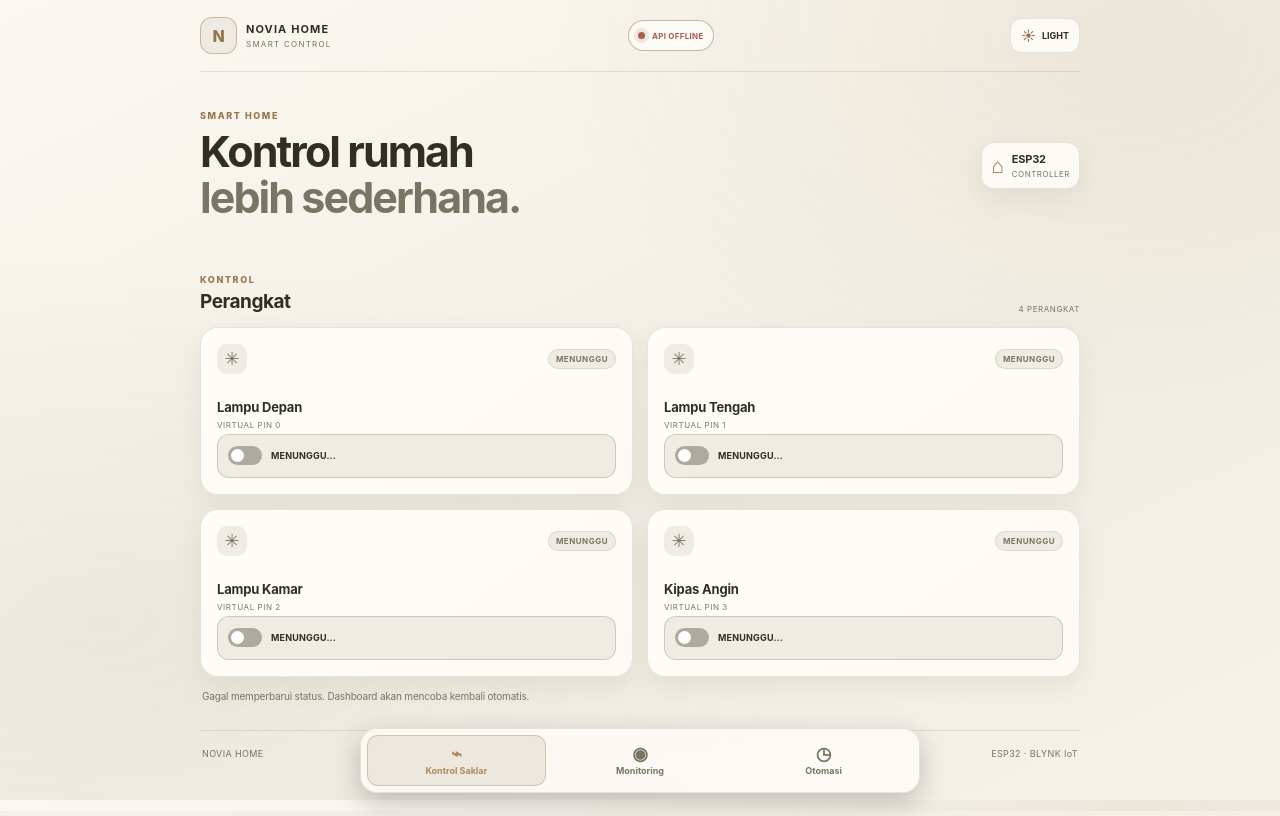
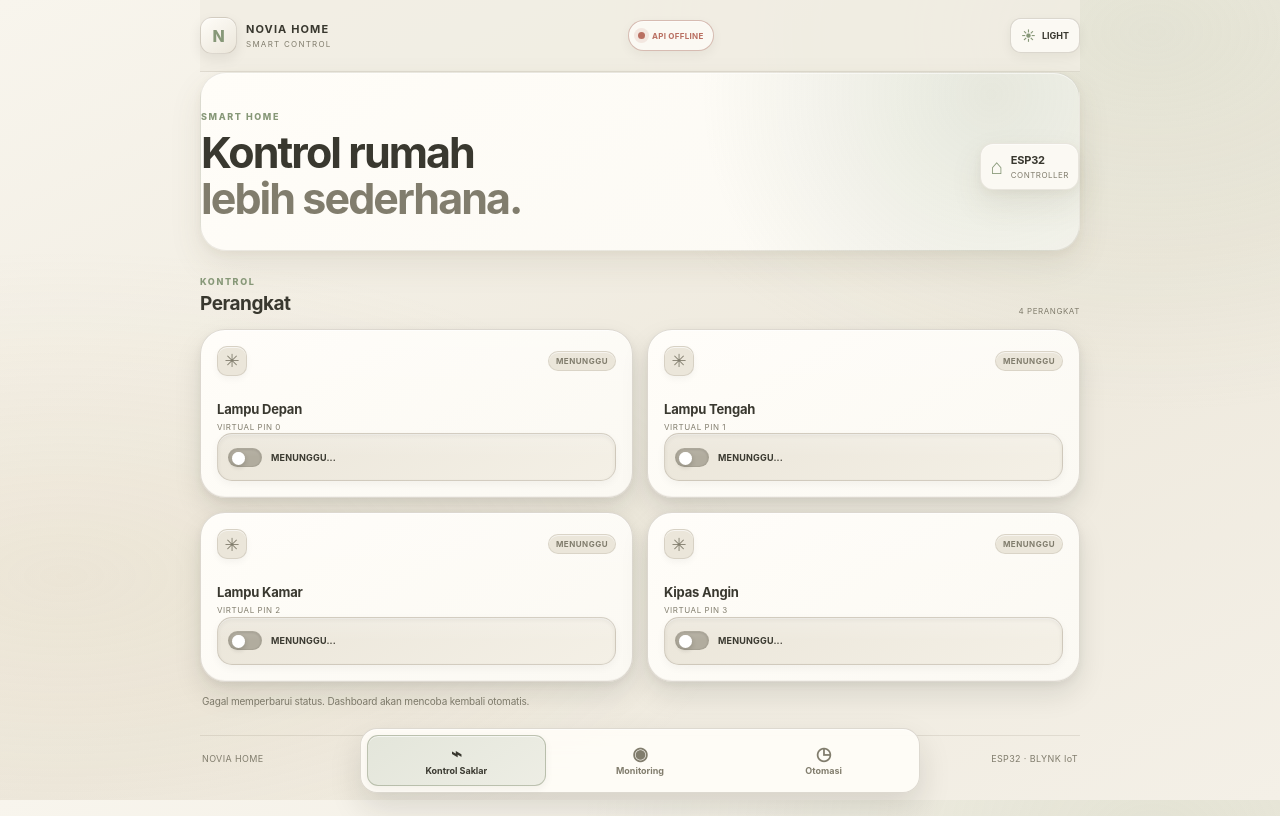
Before and after one commit to ryotjz-commits/NOVIA-HOME-V4-DASHBOARD, a plain HTML site: page index.html in a window 1280 px wide. Both pictures are taken after a click on the button "Aktifkan Light Mode". Drawn offline with Linux system fonts and the light colour scheme; no server answers.

Commit message:
Add files via upload

```diff
--- a/css/style.css
+++ b/css/style.css
@@ -7,52 +7,52 @@
 ========================================================= */
 
 /* 01. COLOR TOKENS */
-/* Earth-tone design tokens: one source of truth for both themes. */
+/* 01. COLOR TOKENS — SOFT PASTEL EARTH / CERAMIC */
 :root {
   color-scheme: dark;
-  --bg: #171812;
-  --surface: #202219;
-  --surface-light: #292b20;
-  --surface-raised: #303126;
-  --surface-soft: #25271e;
-  --border: rgba(205, 190, 151, .15);
-  --border-strong: rgba(205, 190, 151, .25);
-  --line: rgba(205, 190, 151, .15);
-  --text: #eee9dc;
-  --muted: #aaa58f;
-  --accent: #b58b5a;        /* warm sand */
-  --accent-strong: #c9a474;
-  --accent-dark: #80613e;
-  --warning: #d5ad6e;
-  --danger: #c77b68;
-  --success: #8fa77b;
-  --shadow: 0 12px 30px rgba(0, 0, 0, .24);
-  --radius-sm: 10px;
-  --radius-md: 14px;
-  --radius-lg: 18px;
-  --transition: 180ms ease;
-  --ease: 180ms ease;
+  --bg: #252820;
+  --surface: #30342b;
+  --surface-light: #3b4035;
+  --surface-raised: #414638;
+  --surface-soft: #292d25;
+  --border: rgba(226, 218, 197, .14);
+  --border-strong: rgba(226, 218, 197, .24);
+  --line: rgba(226, 218, 197, .13);
+  --text: #f0eddf;
+  --muted: #b9b39f;
+  --accent: #a8b89a;
+  --accent-strong: #bdcbaa;
+  --accent-dark: #687d5e;
+  --warning: #d8bd8a;
+  --danger: #d58d7d;
+  --success: #a9c9a4;
+  --shadow: 0 15px 34px rgba(12, 14, 9, .24), 0 3px 9px rgba(12, 14, 9, .12);
+  --radius-sm: 12px;
+  --radius-md: 17px;
+  --radius-lg: 23px;
+  --transition: 220ms cubic-bezier(.2,.7,.2,1);
+  --ease: 220ms cubic-bezier(.2,.7,.2,1);
 }
 
 html[data-theme="light"] {
   color-scheme: light;
-  --bg: #f3f0e7;
-  --surface: #fbfaf5;
-  --surface-light: #eeeade;
+  --bg: #f2eee4;
+  --surface: #fbf9f3;
+  --surface-light: #f4f0e6;
   --surface-raised: #fffdf8;
-  --surface-soft: #efede3;
-  --border: rgba(91, 83, 59, .14);
-  --border-strong: rgba(91, 83, 59, .24);
-  --line: rgba(91, 83, 59, .14);
-  --text: #302f25;
-  --muted: #777563;
-  --accent: #98764d;
-  --accent-strong: #ad895c;
-  --accent-dark: #765a39;
-  --warning: #9a743e;
-  --danger: #a95e4d;
-  --success: #607c50;
-  --shadow: 0 10px 26px rgba(67, 59, 39, .08);
+  --surface-soft: #ebe6da;
+  --border: rgba(105, 94, 72, .13);
+  --border-strong: rgba(105, 94, 72, .22);
+  --line: rgba(105, 94, 72, .12);
+  --text: #39382f;
+  --muted: #817d6d;
+  --accent: #879878;
+  --accent-strong: #9bab88;
+  --accent-dark: #657a58;
+  --warning: #a88757;
+  --danger: #b96f61;
+  --success: #64876a;
+  --shadow: 0 14px 32px rgba(102, 87, 61, .10), 0 3px 9px rgba(102, 87, 61, .055);
 }
 
 /* 02. RESET & DOCUMENT */
@@ -76,25 +76,19 @@ body {
 }
 html:not([data-theme="light"]) body {
   background:
-    radial-gradient(ellipse at 88% 5%, rgba(181, 139, 90, .12), transparent 36%),
-    radial-gradient(ellipse at 5% 78%, rgba(112, 119, 79, .10), transparent 40%),
-    linear-gradient(155deg, #14150f 0%, #1c1e16 55%, #171812 100%);
+    radial-gradient(ellipse at 88% 4%, rgba(168,184,154,.13), transparent 34%),
+    radial-gradient(ellipse at 4% 72%, rgba(190,166,128,.08), transparent 38%),
+    linear-gradient(155deg, #20231d 0%, #2b2f26 54%, #252820 100%);
   background-attachment: fixed;
 }
 html[data-theme="light"] body {
   background:
-    radial-gradient(ellipse at 88% 5%, rgba(181, 139, 90, .10), transparent 36%),
-    radial-gradient(ellipse at 8% 78%, rgba(137, 142, 103, .07), transparent 42%),
-    linear-gradient(155deg, #faf8f0 0%, #f0eee4 58%, #f5f2e9 100%);
+    radial-gradient(ellipse at 90% 4%, rgba(185,196,169,.24), transparent 35%),
+    radial-gradient(ellipse at 5% 72%, rgba(214,195,160,.17), transparent 40%),
+    linear-gradient(155deg, #f8f5ed 0%, #eee9dd 58%, #f4f0e7 100%);
   background-attachment: fixed;
 }
 button, select, input { font: inherit; -webkit-tap-highlight-color: transparent; }
-select, input, textarea {
-  color: var(--text);
-  background-color: var(--surface-soft);
-  border-color: var(--border-strong);
-}
-
 a { color: inherit; }
 img { max-width: 100%; }
 button:disabled { cursor: not-allowed; }
--- a/css/uiux-r2.css
+++ b/css/uiux-r2.css
@@ -1,11 +1,134 @@
-/* =========================================================
-   NOVIA HOME V4 — COMPATIBILITY FILE
-   Component styling and responsive rules are maintained in:
-   - style.css       : shared layout and theme tokens
-   - automation.css : automation components
-   - refined.css    : reliability and history components
+/*
+  NOVIA HOME V5 — REALISTIC SOFT CERAMIC SKIN
+  Visual-only finish layer. Core colors live in style.css.
+  No HTML structure, IDs, handlers, API, relay, or automation logic changed.
+*/
 
-   This file intentionally contains no overrides. Keeping it
-   empty prevents legacy UI/UX rules from overriding the
-   canonical styles and creating cascade conflicts.
-========================================================= */
+/* Warm material atmosphere */
+.app-shell { isolation: isolate; }
+.topbar {
+  background: color-mix(in srgb, var(--bg) 86%, transparent);
+  box-shadow: 0 1px 0 rgba(255,255,255,.025);
+}
+.brand-mark {
+  background: linear-gradient(145deg, var(--surface-raised), var(--surface-soft));
+  border: 1px solid var(--border-strong);
+  color: var(--accent);
+  box-shadow: inset 0 1px 0 rgba(255,255,255,.58), 0 5px 13px rgba(20,20,12,.08);
+}
+.demo-pill, .theme-toggle {
+  border-color: var(--border-strong);
+  box-shadow: inset 0 1px 0 rgba(255,255,255,.55), 0 4px 12px rgba(30,28,20,.055);
+}
+.welcome {
+  border: 1px solid var(--border);
+  border-radius: 26px;
+  background:
+    radial-gradient(circle at 90% 12%, color-mix(in srgb,var(--accent) 19%,transparent), transparent 36%),
+    linear-gradient(145deg,var(--surface-raised),var(--surface));
+  box-shadow: var(--shadow), inset 0 1px 0 rgba(255,255,255,.55);
+}
+.hero-chip, .summary-card, .system-panel,
+.reliability-panel, .reliability-history, .automation-card {
+  box-shadow: var(--shadow), inset 0 1px 0 rgba(255,255,255,.48);
+}
+.device-card {
+  position: relative;
+  isolation: isolate;
+  border-color: var(--border-strong);
+  border-radius: 25px;
+  background:
+    linear-gradient(150deg, color-mix(in srgb,var(--surface-raised) 96%,white), var(--surface));
+  box-shadow:
+    0 13px 28px rgba(24,25,17,.10),
+    0 3px 8px rgba(24,25,17,.055),
+    inset 0 1px 0 rgba(255,255,255,.72),
+    inset 0 -1px 0 rgba(110,100,78,.055);
+}
+.device-card > * { position: relative; z-index: 1; }
+.device-card::before {
+  content: "";
+  position: absolute;
+  inset: 1px 1px auto;
+  height: 42%;
+  border-radius: inherit;
+  background: linear-gradient(180deg,rgba(255,255,255,.16),transparent);
+  pointer-events: none;
+  z-index: 0;
+}
+.device-card.is-on {
+  border-color: color-mix(in srgb,var(--accent) 58%,var(--border-strong));
+  background:
+    linear-gradient(145deg,color-mix(in srgb,var(--accent) 17%,var(--surface-raised)),var(--surface));
+  box-shadow:
+    0 13px 28px rgba(24,25,17,.10),
+    0 0 0 1px color-mix(in srgb,var(--accent) 14%,transparent),
+    inset 0 1px 0 rgba(255,255,255,.68);
+}
+.device-icon {
+  border: 1px solid color-mix(in srgb,var(--border-strong) 70%,transparent);
+  box-shadow: inset 0 1px 0 rgba(255,255,255,.62), 0 3px 7px rgba(30,28,20,.045);
+}
+.state-badge {
+  box-shadow: inset 0 1px 0 rgba(255,255,255,.55);
+}
+.toggle-button {
+  position: relative;
+  overflow: hidden;
+  min-height: 48px;
+  border-radius: 15px;
+  background: linear-gradient(145deg,var(--surface-soft),var(--surface-light));
+  box-shadow: inset 0 2px 4px rgba(40,36,25,.07), inset 0 1px 0 rgba(255,255,255,.58), 0 3px 8px rgba(30,28,20,.045);
+}
+.toggle-button::after {
+  content: "";
+  position: absolute;
+  inset: 1px 1px auto;
+  height: 48%;
+  border-radius: inherit;
+  background: linear-gradient(180deg,rgba(255,255,255,.18),transparent);
+  pointer-events: none;
+}
+.toggle-knob {
+  border: 1px solid rgba(95,91,76,.12);
+  box-shadow: inset 0 1px 2px rgba(30,28,20,.12);
+}
+.toggle-knob::after {
+  box-shadow: 0 2px 5px rgba(30,28,20,.20), inset 0 1px 0 rgba(255,255,255,.9);
+}
+.device-card.is-on .toggle-button {
+  color: #fffdf7;
+  background: linear-gradient(145deg,var(--accent-strong),var(--accent-dark));
+  box-shadow: inset 0 1px 0 rgba(255,255,255,.30), 0 6px 14px color-mix(in srgb,var(--accent-dark) 23%,transparent);
+}
+.main-tabs {
+  border-color: var(--border-strong);
+  background: color-mix(in srgb,var(--surface-raised) 91%,transparent);
+  box-shadow: 0 14px 32px rgba(30,28,20,.13), inset 0 1px 0 rgba(255,255,255,.62);
+}
+.main-tab.is-active {
+  color: var(--text);
+  background: linear-gradient(145deg,color-mix(in srgb,var(--accent) 23%,var(--surface-raised)),color-mix(in srgb,var(--accent) 12%,var(--surface)));
+  border-color: color-mix(in srgb,var(--accent) 36%,var(--border));
+  box-shadow: inset 0 1px 0 rgba(255,255,255,.58), 0 3px 9px rgba(30,28,20,.055);
+}
+.automation-icon, .health-item, .health-meta > div,
+.schedule-item, .system-list {
+  box-shadow: inset 0 1px 0 rgba(255,255,255,.38);
+}
+.automation-button:not(.secondary) {
+  color: #fffdf7;
+  background: linear-gradient(145deg,var(--accent-strong),var(--accent-dark));
+  box-shadow: inset 0 1px 0 rgba(255,255,255,.28), 0 5px 13px color-mix(in srgb,var(--accent-dark) 18%,transparent);
+}
+button, .device-card, .summary-card, .automation-card {
+  -webkit-tap-highlight-color: transparent;
+}
+@media (hover:hover) {
+  .device-card:hover { transform: translateY(-2px); }
+  .toggle-button:hover { filter: brightness(1.025); }
+  .main-tab:hover:not(.is-active) { background: color-mix(in srgb,var(--accent) 9%,var(--surface)); }
+}
+@media (prefers-reduced-motion: reduce) {
+  .device-card:hover { transform: none; }
+}
```
Also changed, not shown: css/theme-reference.css (+7 -4 lines).
